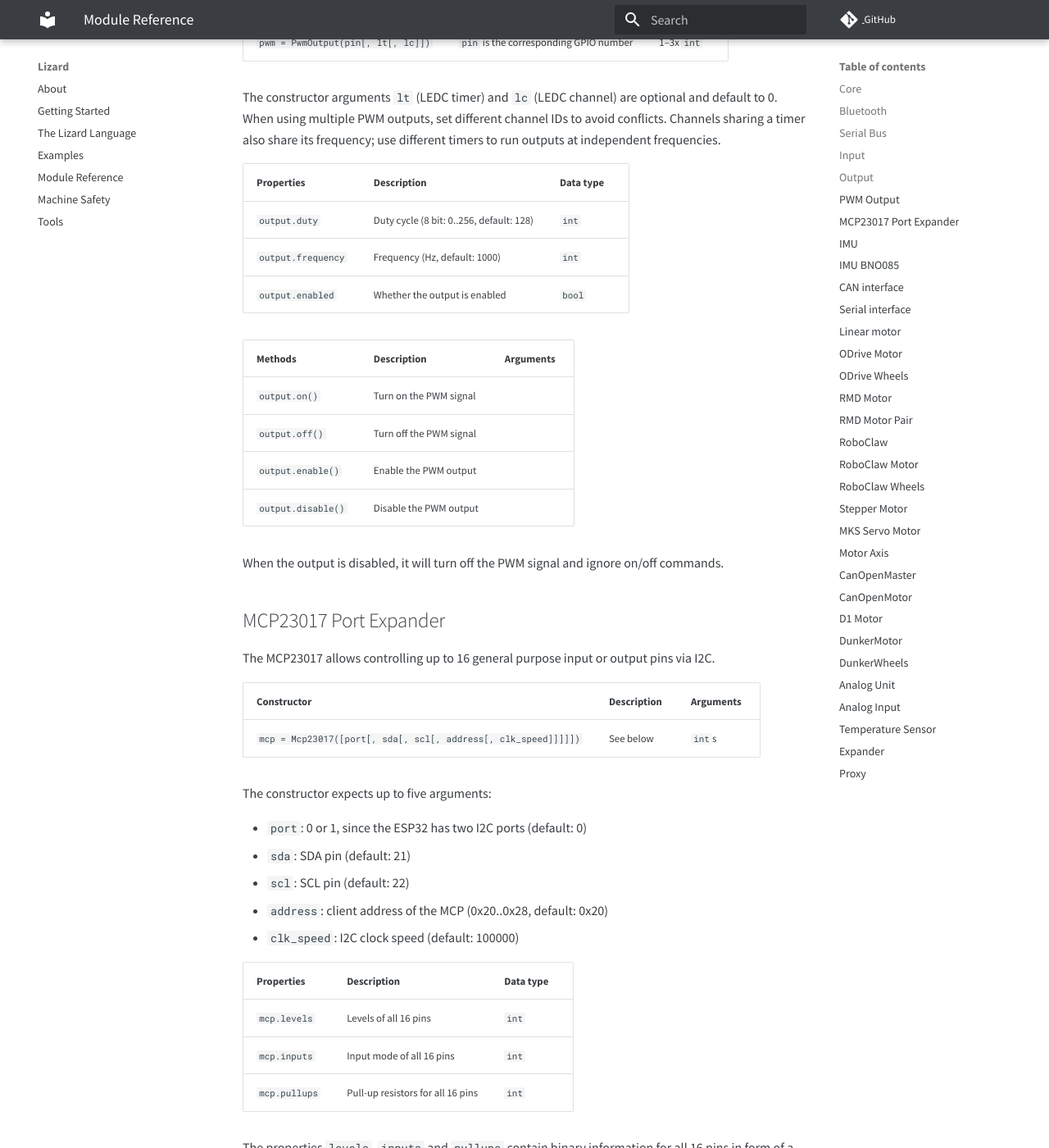
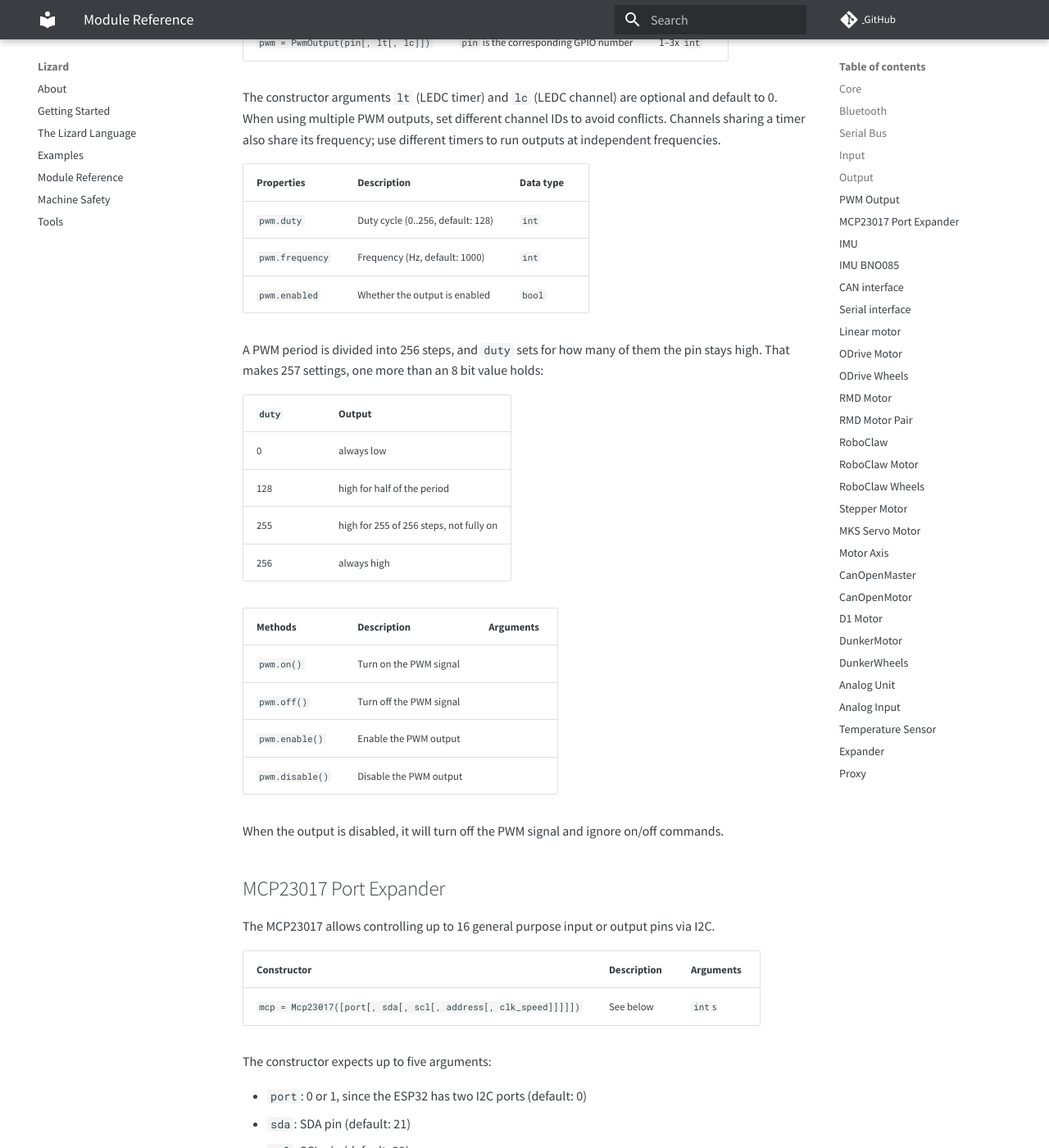
Before and after one commit to zauberzeug/lizard, an MkDocs documentation site: the page built from docs/module_reference.md, in a window 1280 px wide and 1400 px high, scrolled down 7731 px. Shown: the whole window at 82% size. Built offline with MkDocs 1.6.1 and Material for MkDocs 9.7.7, drawn with Linux system fonts in a browser that asks for light colours; comment, search, counter and statistics services are not loaded.

Commit message:
Document PwmOutput's duty as 0..256 with its end cases (#334)
* Document PwmOutput's duty as 0..256 with its end cases

The row read "8 bit: 0..256", which promises a value width where the
period resolution is meant and leaves open whether 255 or 256 is fully
on. Drop "8 bit" and list the cases underneath: 256 is always high,
255 leaves one step in 256 low.

Assisted-by: Claude:claude-opus-5

* Name PwmOutput's table entries after its constructor and drop the Arduino note

The property and method tables used `output.*` while the constructor reads `pwm = PwmOutput(...)`.
The Arduino sentence explained where a wrong expectation came from instead of how Lizard behaves; the table of end cases already says that 255 is not fully on.

Co-Authored-By: Claude Opus 5.5 <noreply@anthropic.com>

---------

Co-authored-by: Falko Schindler <falko@zauberzeug.com>
Co-authored-by: Claude Opus 5.5 <noreply@anthropic.com>

```diff
--- a/docs/module_reference.md
+++ b/docs/module_reference.md
@@ -221,18 +221,28 @@ The constructor arguments `lt` (LEDC timer) and `lc` (LEDC channel) are optional
 When using multiple PWM outputs, set different channel IDs to avoid conflicts.
 Channels sharing a timer also share its frequency; use different timers to run outputs at independent frequencies.
 
-| Properties         | Description                              | Data type |
-| ------------------ | ---------------------------------------- | --------- |
-| `output.duty`      | Duty cycle (8 bit: 0..256, default: 128) | `int`     |
-| `output.frequency` | Frequency (Hz, default: 1000)            | `int`     |
-| `output.enabled`   | Whether the output is enabled            | `bool`    |
+| Properties      | Description                       | Data type |
+| --------------- | --------------------------------- | --------- |
+| `pwm.duty`      | Duty cycle (0..256, default: 128) | `int`     |
+| `pwm.frequency` | Frequency (Hz, default: 1000)     | `int`     |
+| `pwm.enabled`   | Whether the output is enabled     | `bool`    |
 
-| Methods            | Description             | Arguments |
-| ------------------ | ----------------------- | --------- |
-| `output.on()`      | Turn on the PWM signal  |           |
-| `output.off()`     | Turn off the PWM signal |           |
-| `output.enable()`  | Enable the PWM output   |           |
-| `output.disable()` | Disable the PWM output  |           |
+A PWM period is divided into 256 steps, and `duty` sets for how many of them the pin stays high.
+That makes 257 settings, one more than an 8 bit value holds:
+
+| `duty` | Output                                  |
+| ------ | --------------------------------------- |
+| 0      | always low                              |
+| 128    | high for half of the period             |
+| 255    | high for 255 of 256 steps, not fully on |
+| 256    | always high                             |
+
+| Methods         | Description             | Arguments |
+| --------------- | ----------------------- | --------- |
+| `pwm.on()`      | Turn on the PWM signal  |           |
+| `pwm.off()`     | Turn off the PWM signal |           |
+| `pwm.enable()`  | Enable the PWM output   |           |
+| `pwm.disable()` | Disable the PWM output  |           |
 
 When the output is disabled, it will turn off the PWM signal and ignore on/off commands.
 
```
